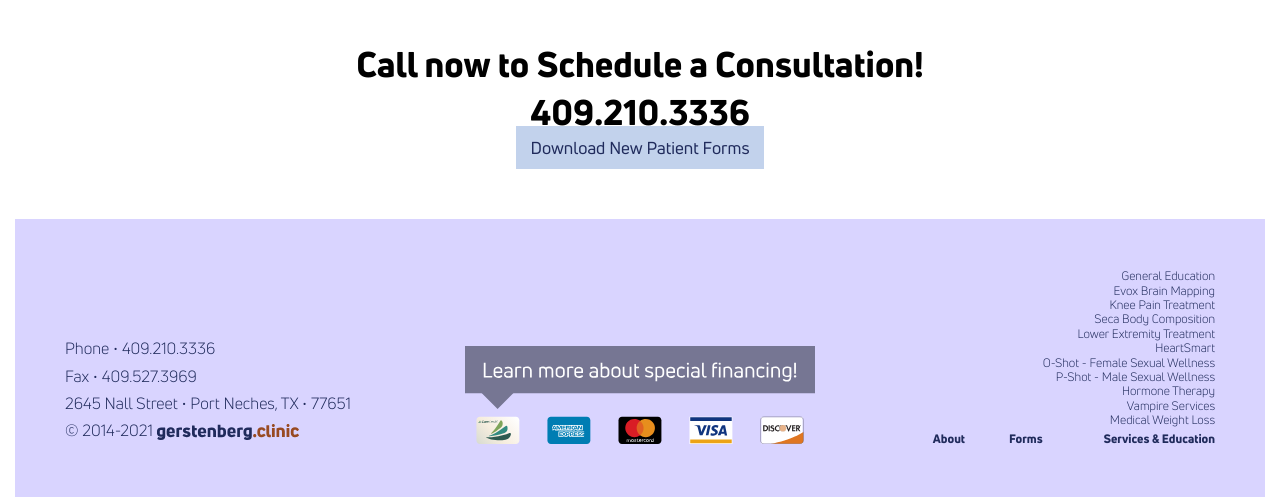
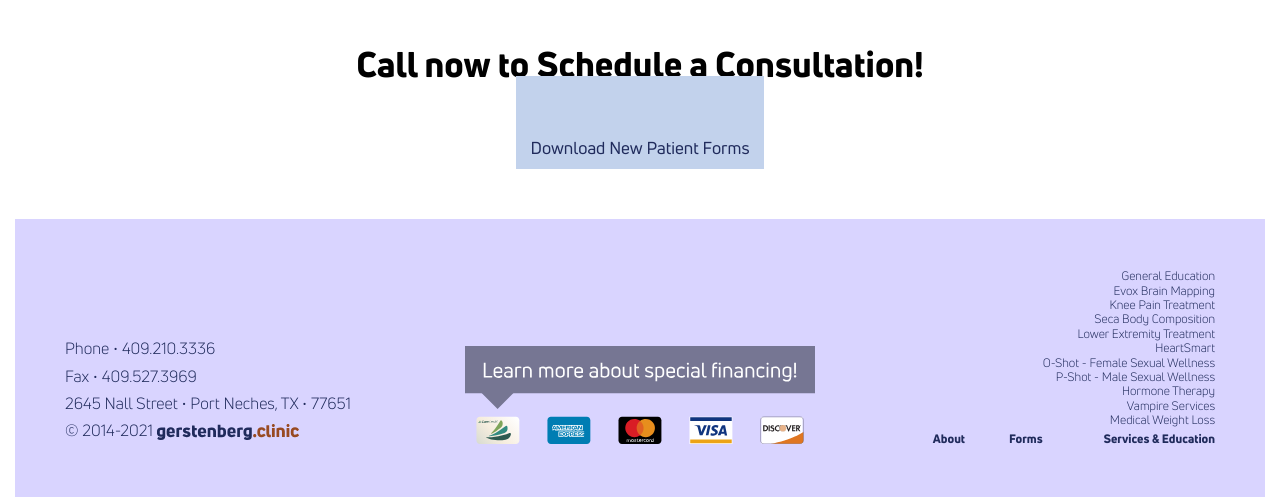
Before and after one commit to theneverwoods/gerstenberg.clinic, a Jekyll site: the page built from services/seca.html, in a window 1280 px wide. Shown: the part 2262-2759 px from the top of the page. Built offline with Jekyll 4.4.1, drawn with Linux system fonts in a browser that asks for light colours.

Commit message:
Update schedule-consultation.html

```diff
--- a/_includes/schedule-consultation.html
+++ b/_includes/schedule-consultation.html
@@ -1,5 +1,5 @@
 <section class="schedule-consultation center">
   <h2>Call now to Schedule a Consultation!</h2>
     <a href="tel:409-210-3336"><h2>409.210.3336</h2></a>
-  <a padding-above="30px" href="{{ site.baseurl }}/forms" class="btn">Download New Patient Forms</a>
+  <a style="padding-top: 60px" href="{{ site.baseurl }}/forms" class="btn">Download New Patient Forms</a>
 </section>
```
